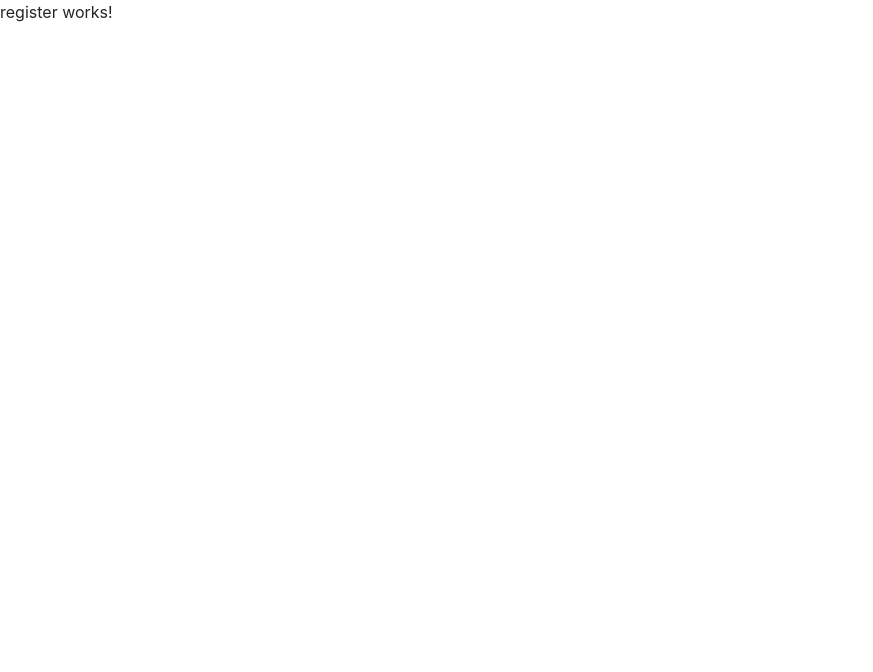
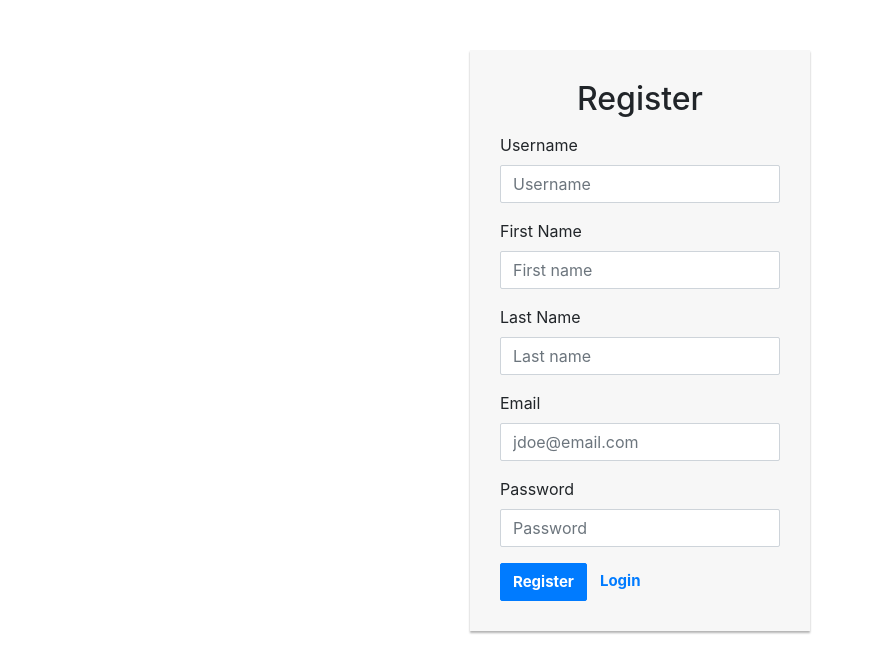
Before and after one commit to 1807July30Java/Blackjack, an Angular app in the folder BlackjackClientSide/: page /#/register in a window 1280 px wide. Shown: the top 672 px of the page, without its empty margins (0-873 px from the left). Built offline with nearby package versions, Linux system fonts and the light colour scheme.

Commit message:
login and registration pages made, play component started

```diff
--- a/BlackjackClientSide/src/app/app-routing.module.ts
+++ b/BlackjackClientSide/src/app/app-routing.module.ts
@@ -3,11 +3,13 @@ import { RouterModule, Routes } from '@angular/router';
 
 import { LoginComponent } from './components/login/login.component';
 import { RegisterComponent } from './components/register/register.component';
+import { PlayComponent } from './components/play/play.component';
 
 export const routes: Routes = [
     { path: '', redirectTo: '/login',pathMatch: 'full' },
     { path: 'login', component: LoginComponent },
     { path: 'register', component: RegisterComponent },
+    { path: 'play', component: PlayComponent },
     { path: '**', redirectTo: '/login'}
 ]
 
--- a/BlackjackClientSide/src/app/app.module.ts
+++ b/BlackjackClientSide/src/app/app.module.ts
@@ -5,12 +5,14 @@ import { AppComponent } from './app.component';
 import { LoginComponent } from './components/login/login.component';
 import { RegisterComponent } from './components/register/register.component';
 import { AppRoutingModule } from './app-routing.module';
+import { PlayComponent } from './components/play/play.component';
 
 @NgModule({
   declarations: [
     AppComponent,
     LoginComponent,
-    RegisterComponent
+    RegisterComponent,
+    PlayComponent
   ],
   imports: [
     BrowserModule,
--- a/BlackjackClientSide/src/app/components/login/login.component.css
+++ b/BlackjackClientSide/src/app/components/login/login.component.css
@@ -0,0 +1,21 @@
+.login-form {
+    width: 340px;
+    margin: 50px auto;
+  }
+  .login-form form {
+    margin-bottom: 15px;
+    background: #f7f7f7;
+    box-shadow: 0px 2px 2px rgba(0, 0, 0, 0.3);
+    padding: 30px;
+  }
+  .login-form h2 {
+    margin: 0 0 15px;
+  }
+  .form-control, .btn {
+    min-height: 38px;
+    border-radius: 2px;
+  }
+  .btn {
+    font-size: 15px;
+    font-weight: bold;
+  }
--- a/BlackjackClientSide/src/app/components/login/login.component.html
+++ b/BlackjackClientSide/src/app/components/login/login.component.html
@@ -11,5 +11,6 @@
       <input name="password" type="password" class="form-control" id="inputPassword" placeholder="Password">
     </div>
     <button type="submit" value="login" class="btn btn-primary">Login</button>
+    <a routerLink="/register" class="btn">Register</a>
   </form>
 </div>
--- /dev/null
+++ b/BlackjackClientSide/src/app/components/play/play.component.ts
@@ -0,0 +1,15 @@
+import { Component, OnInit } from '@angular/core';
+
+@Component({
+  selector: 'app-play',
+  templateUrl: './play.component.html',
+  styleUrls: ['./play.component.css']
+})
+export class PlayComponent implements OnInit {
+
+  constructor() { }
+
+  ngOnInit() {
+  }
+
+}
--- a/BlackjackClientSide/src/app/components/register/register.component.css
+++ b/BlackjackClientSide/src/app/components/register/register.component.css
@@ -0,0 +1,21 @@
+.register-form {
+    width: 340px;
+    margin: 50px auto;
+  }
+  .register-form form {
+    margin-bottom: 15px;
+    background: #f7f7f7;
+    box-shadow: 0px 2px 2px rgba(0, 0, 0, 0.3);
+    padding: 30px;
+  }
+  .register-form h2 {
+    margin: 0 0 15px;
+  }
+  .form-control, .btn {
+    min-height: 38px;
+    border-radius: 2px;
+  }
+  .btn {
+    font-size: 15px;
+    font-weight: bold;
+  }
--- a/BlackjackClientSide/src/app/components/register/register.component.html
+++ b/BlackjackClientSide/src/app/components/register/register.component.html
@@ -1,3 +1,28 @@
-<p>
-  register works!
-</p>
+<!-- Registration Form -->
+<div class="register-form">
+  <form action="register" method="post">
+    <h2 class="text-center">Register</h2>
+    <div class="form-group">
+      <label for="inputUser">Username</label>
+      <input name="username" class="form-control" id="inputUser" placeholder="Username">
+    </div>
+    <div class="form-group">
+      <label for="fName" class="cols-sm-2 control-label">First Name</label>
+      <input type="text" class="form-control" name="fName" id="fName" placeholder="First name" />
+    </div>
+    <div class="form-group">
+      <label for="lName" class="cols-sm-2 control-label">Last Name</label>
+      <input type="text" class="form-control" name="lName" id="lName" placeholder="Last name" />
+    </div>
+    <div class="form-group">
+      <label for="email" class="cols-sm-2 control-label">Email</label>
+      <input type="email" class="form-control" name="email" id="email" placeholder="jdoe@email.com" />
+    </div>
+    <div class="form-group">
+      <label for="inputPassword">Password</label>
+      <input name="password" type="password" class="form-control" id="inputPassword" placeholder="Password">
+    </div>
+    <button type="submit" value="register" class="btn btn-primary">Register</button>
+    <a routerLink="/login" class="btn">Login</a>
+  </form>
+</div>
--- a/BlackjackClientSide/src/index.html
+++ b/BlackjackClientSide/src/index.html
@@ -17,7 +17,8 @@
     crossorigin="anonymous"></script>
   <script src="https://stackpath.bootstrapcdn.com/bootstrap/4.1.3/js/bootstrap.min.js" integrity="sha384-ChfqqxuZUCnJSK3+MXmPNIyE6ZbWh2IMqE241rYiqJxyMiZ6OW/JmZQ5stwEULTy"
     crossorigin="anonymous"></script>
-  <!--Don't touch-->
+  <!--Font Awesome-->
+  <link rel="stylesheet" href="https://use.fontawesome.com/releases/v5.3.1/css/all.css" integrity="sha384-mzrmE5qonljUremFsqc01SB46JvROS7bZs3IO2EmfFsd15uHvIt+Y8vEf7N7fWAU" crossorigin="anonymous">
 </head>
 
 <body>
```
Also changed, not shown: BlackjackClientSide/src/app/components/play/play.component.css (added), BlackjackClientSide/src/app/components/play/play.component.html (added), 1 other file (tests, documents, lock files or other folders).
